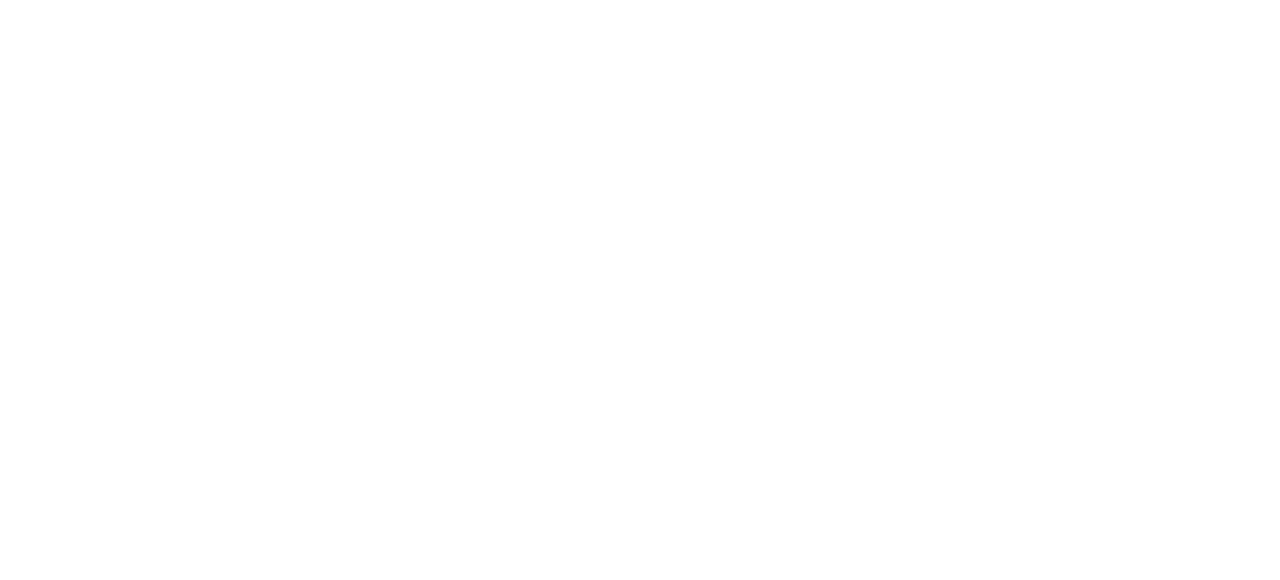
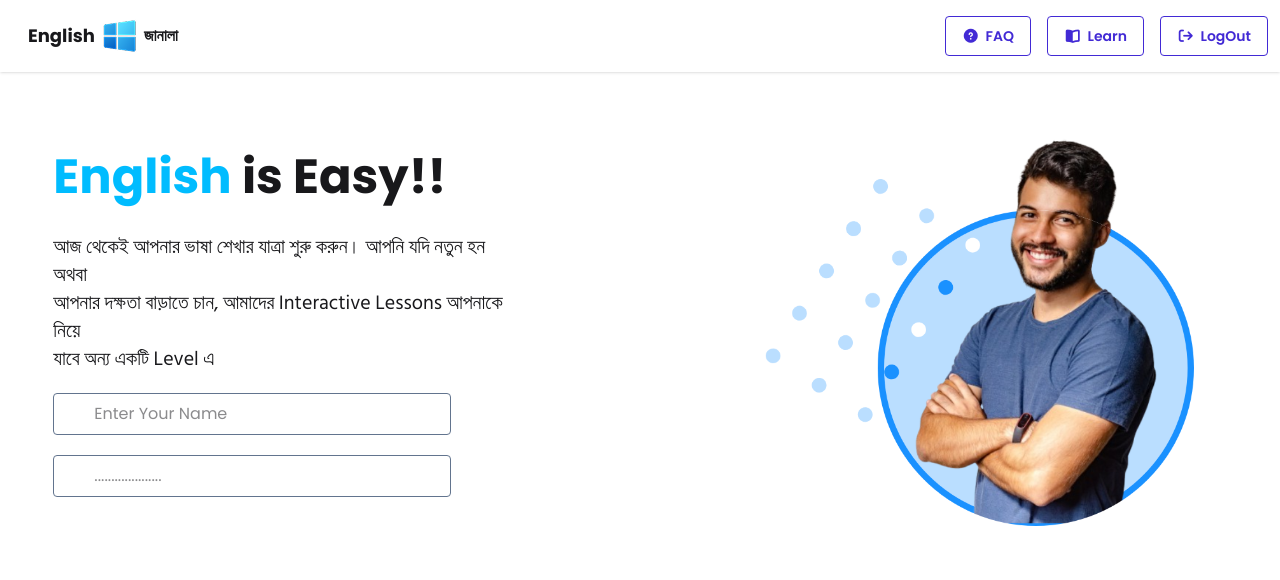
Before and after one commit to rafiul040/clone-English-Janala, a plain HTML site: page index.html in a window 1280 px wide. Drawn offline with nearby package versions, Linux system fonts and the light colour scheme.

Commit message:
added nav or home page

```diff
--- a/index.html
+++ b/index.html
@@ -25,7 +25,80 @@
 </head>
 <body>
 
+    <header>
 
+        <div class="navbar bg-base-100 shadow-sm">
+            <div class="navbar-start">
+                <div class="dropdown">
+                    <div tabindex="0" role="button" class="btn btn-ghost lg:hidden">
+                        <svg xmlns="http://www.w3.org/2000/svg" class="h-5 w-5" fill="none" viewBox="0 0 24 24" stroke="currentColor"> <path stroke-linecap="round" stroke-linejoin="round" stroke-width="2" d="M4 6h16M4 12h8m-8 6h16" /> </svg>
+                    </div>
+                    <ul
+                    tabindex="0"
+                    class="menu menu-sm dropdown-content bg-base-100 rounded-box z-1 mt-3 w-52 p-2 shadow">
+                    <li>
+                    <a href="" class=""><i class="fa-solid fa-circle-question"></i>FAQ</a>
+                </li>
+                <li>
+                    <a href="" class=""><i class="fa-solid fa-book-open"></i>Learn</a>
+                </li>
+                <li>
+                    <a href="" class=""><i class="fa-solid fa-arrow-right-from-bracket"></i>LogOut</a>
+                </li>
+                </ul>
+            </div>
+            <a href="" class="flex items-center gap-1 md:ml-5">
+                <span class="text-lg font-bold">English</span>
+                <img src="./assets/logo.png" alt="">
+                <span class="font-bangla font-semibold">জানালা</span>
+            </a>
+        </div>
+        <div class="navbar-end hidden lg:flex">
+            <ul class="menu menu-horizontal px-1 space-x-4">
+                <li>
+                    <a href="" class="btn btn-outline
+                    btn-primary"><i class="fa-solid fa-circle-question"></i>FAQ</a>
+                </li>
+                <li>
+                    <a href="" class="btn btn-outline
+                    btn-primary"><i class="fa-solid fa-book-open"></i>Learn</a>
+                </li>
+                <li>
+                    <a href="" class="btn btn-outline
+                    btn-primary"><i class="fa-solid fa-arrow-right-from-bracket"></i>LogOut</a>
+                </li>
+
+            </ul>
+        </div>
+
+    </div>
+</header>
+
+
+
+
+<section class="flex flex-col-reverse md:flex-row gap-10 justify-between items-center py-5 w-11/12 mx-auto">
+    <div class="content flex-1 text-center md:text-left">
+        <h2 class="text-5xl font-bold mb-8"><span class="text-sky-400">English</span> is Easy!!</h2>
+        <p class="font-bangla text-xl">আজ থেকেই আপনার ভাষা শেখার যাত্রা শুরু করুন। আপনি যদি নতুন হন অথবা <br>আপনার দক্ষতা বাড়াতে চান, আমাদের Interactive Lessons আপনাকে নিয়ে <br> যাবে অন্য একটি Level এ</p>
+        <input class="px-10 py-2 my-5 rounded-sm border-1 border-slate-500" placeholder="Enter Your Name" type="text"><br>
+        <input class="px-10 py-2 rounded-sm border-slate-500 border-1" type="password" placeholder="....................">
+    </div>
+    <div class="image flex-1 md:ml-50">
+        <img src="./assets/hero-student.png" alt="">
+    </div>
+</section>
+
+
+
+
+
+
+
+
+<section>
+
+</section>
 
 </body>
 </html>
```
